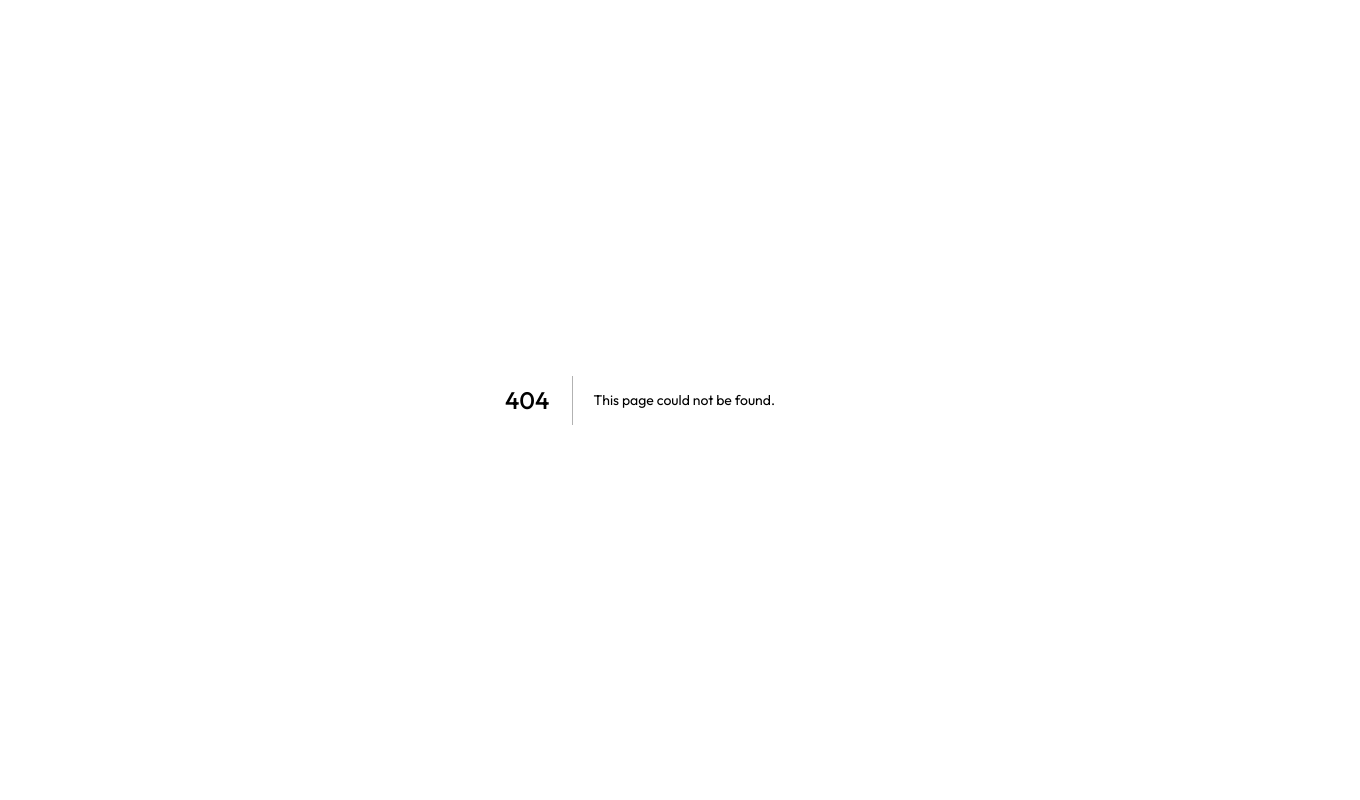
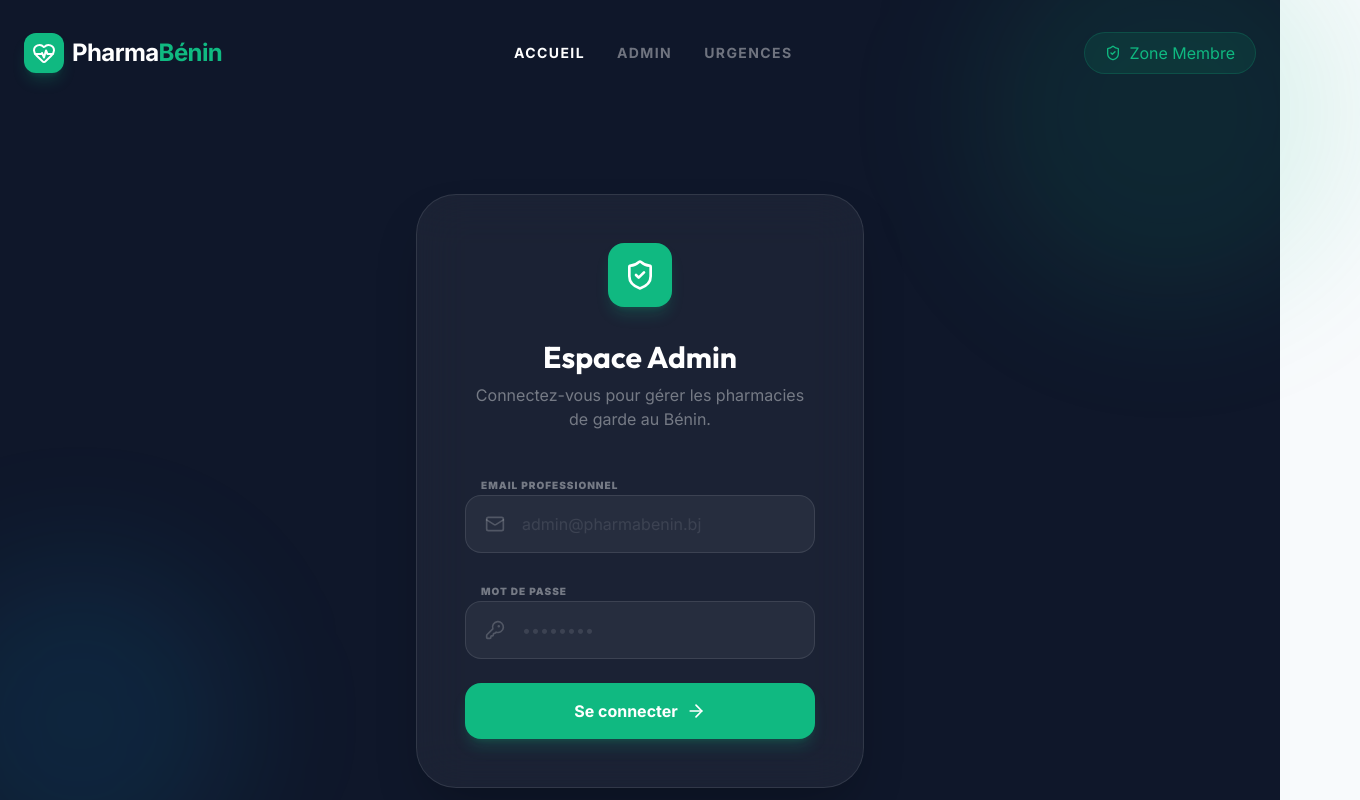
Before and after one commit to chrisregis100/pharmasite, a Next.js app: page /login in a window 1280 px wide. Before the commit this address had no page. Shown: the top 800 px of the page, 1360 px wide, since content can reach past the window. Built offline with nearby package versions, Linux system fonts and the light colour scheme; no server answers.

Commit message:
feat: Implement Supabase authentication for admin access and create a dedicated login page.

```diff
--- a/app/admin/page.tsx
+++ b/app/admin/page.tsx
@@ -1,17 +1,21 @@
 "use client";
 
 import { Pharmacy, createPharmacy, deletePharmacy, getAdminPharmacies, getAdminStats, getAllRegions, updatePharmacy } from "@/app/lib/data";
+import { supabase } from "@/app/lib/supabase";
 import { Navbar } from "@/components/Navbar";
-import { Activity, Building2, Check, Globe2, MapPin, Pencil, Phone, Plus, Search, Trash2, X } from "lucide-react";
+import { Activity, Building2, Check, Globe2, LogOut, MapPin, Pencil, Phone, Plus, Search, Trash2, X } from "lucide-react";
+import { useRouter } from "next/navigation";
 import { useEffect, useMemo, useState } from "react";
 
 export default function AdminPage() {
   const [pharmacies, setPharmacies] = useState<Pharmacy[]>([]);
   const [loading, setLoading] = useState(true);
+  const [authLoading, setAuthLoading] = useState(true);
   const [stats, setStats] = useState({ total: 0, count24h: 0, regions: 0, cities: 0 });
   const [searchTerm, setSearchTerm] = useState("");
   const [isModalOpen, setIsModalOpen] = useState(false);
   const [editingPharmacy, setEditingPharmacy] = useState<Pharmacy | null>(null);
+  const router = useRouter();
 
   // Data for form dropdowns
   const [regions, setRegions] = useState<string[]>([]);
@@ -25,9 +29,24 @@ export default function AdminPage() {
   });
 
   useEffect(() => {
+    checkAuth();
     loadData();
     loadRegions();
   }, []);
+
+  async function checkAuth() {
+    const { data: { session } } = await supabase.auth.getSession();
+    if (!session) {
+      router.push("/login");
+    } else {
+      setAuthLoading(false);
+    }
+  }
+
+  async function handleLogout() {
+    await supabase.auth.signOut();
+    router.push("/login");
+  }
 
   async function loadData() {
     setLoading(true);
@@ -108,6 +127,14 @@ export default function AdminPage() {
     setIsModalOpen(true);
   };
 
+  if (authLoading) {
+    return (
+      <div className="min-h-screen bg-secondary flex items-center justify-center">
+        <div className="animate-spin rounded-full h-12 w-12 border-b-2 border-primary"></div>
+      </div>
+    );
+  }
+
   return (
     <div className="min-h-screen bg-[#F8FAFC]">
       <div className="bg-secondary px-6 py-8">
@@ -115,9 +142,20 @@ export default function AdminPage() {
         <div className="container mx-auto mt-12">
           <div className="flex flex-col md:flex-row md:items-center justify-between gap-6">
             <div>
+              <div className="flex items-center gap-3 mb-1">
+                <span className="px-3 py-1 bg-primary/10 text-primary text-[10px] font-bold uppercase tracking-wider rounded-lg border border-primary/20">Dashboard</span>
                 <h1 className="text-3xl font-bold text-white">Gestion des Pharmacies</h1>
-              <p className="text-white/60 mt-2">Administrez la base de données des pharmacies de garde au Bénin.</p>
               </div>
+              <p className="text-white/60">Administrez la base de données des pharmacies de garde au Bénin.</p>
+            </div>
+            <div className="flex items-center gap-4">
+              <button
+                onClick={handleLogout}
+                className="bg-white/5 hover:bg-white/10 text-white/60 hover:text-white px-6 py-3 rounded-2xl transition-all flex items-center gap-2 border border-white/10"
+              >
+                <LogOut className="w-5 h-5" />
+                Déconnexion
+              </button>
               <button
                 onClick={() => {
                   setEditingPharmacy(null);
@@ -129,6 +167,7 @@ export default function AdminPage() {
                 <Plus className="w-5 h-5" />
                 Ajouter une pharmacie
               </button>
+            </div>
           </div>
         </div>
       </div>
--- /dev/null
+++ b/app/login/page.tsx
@@ -0,0 +1,118 @@
+"use client";
+
+import { supabase } from "@/app/lib/supabase";
+import { Navbar } from "@/components/Navbar";
+import { ArrowRight, KeyRound, Loader2, Mail, ShieldCheck } from "lucide-react";
+import { useRouter } from "next/navigation";
+import { useState } from "react";
+
+export default function LoginPage() {
+  const [email, setEmail] = useState("");
+  const [password, setPassword] = useState("");
+  const [loading, setLoading] = useState(false);
+  const [error, setError] = useState<string | null>(null);
+  const router = useRouter();
+
+  const handleLogin = async (e: React.FormEvent) => {
+    e.preventDefault();
+    setLoading(true);
+    setError(null);
+
+    const { error } = await supabase.auth.signInWithPassword({
+      email,
+      password,
+    });
+
+    if (error) {
+      setError("Identifiants invalides ou erreur de connexion.");
+      setLoading(false);
+    } else {
+      router.push("/admin");
+    }
+  };
+
+  return (
+    <div className="min-h-screen bg-secondary flex flex-col">
+      <div className="container mx-auto px-6 py-8">
+        <Navbar />
+      </div>
+
+      <div className="flex-grow flex items-center justify-center p-6 pb-24">
+        <div className="absolute top-0 right-0 -mr-20 -mt-20 w-96 h-96 bg-primary/10 rounded-full blur-3xl" />
+        <div className="absolute bottom-0 left-0 -ml-20 -mb-20 w-80 h-80 bg-medical/10 rounded-full blur-3xl" />
+
+        <div className="w-full max-w-md relative z-10">
+          <div className="bg-white/5 backdrop-blur-xl border border-white/10 p-8 md:p-12 rounded-[2.5rem] shadow-2xl">
+            <div className="flex justify-center mb-8">
+              <div className="w-16 h-16 bg-primary rounded-2xl flex items-center justify-center shadow-lg shadow-primary/20">
+                <ShieldCheck className="w-8 h-8 text-white" />
+              </div>
+            </div>
+
+            <div className="text-center mb-10">
+              <h1 className="text-3xl font-bold text-white mb-2">Espace Admin</h1>
+              <p className="text-white/40">Connectez-vous pour gérer les pharmacies de garde au Bénin.</p>
+            </div>
+
+            <form onSubmit={handleLogin} className="space-y-6">
+              <div className="space-y-2">
+                <label className="text-[10px] uppercase font-black text-white/40 tracking-widest ml-4">Email Professionnel</label>
+                <div className="relative">
+                  <Mail className="absolute left-5 top-1/2 -translate-y-1/2 w-5 h-5 text-white/20" />
+                  <input
+                    required
+                    type="email"
+                    value={email}
+                    onChange={(e) => setEmail(e.target.value)}
+                    placeholder="admin@pharmabenin.bj"
+                    className="w-full pl-14 pr-6 py-4 bg-white/5 border border-white/10 rounded-2xl focus:outline-none focus:ring-2 focus:ring-primary/40 transition-all text-white placeholder:text-white/10"
+                  />
+                </div>
+              </div>
+
+              <div className="space-y-2">
+                <label className="text-[10px] uppercase font-black text-white/40 tracking-widest ml-4">Mot de passe</label>
+                <div className="relative">
+                  <KeyRound className="absolute left-5 top-1/2 -translate-y-1/2 w-5 h-5 text-white/20" />
+                  <input
+                    required
+                    type="password"
+                    value={password}
+                    onChange={(e) => setPassword(e.target.value)}
+                    placeholder="••••••••"
+                    className="w-full pl-14 pr-6 py-4 bg-white/5 border border-white/10 rounded-2xl focus:outline-none focus:ring-2 focus:ring-primary/40 transition-all text-white placeholder:text-white/10"
+                  />
+                </div>
+              </div>
+
+              {error && (
+                <div className="bg-red-500/10 border border-red-500/20 text-red-400 p-4 rounded-xl text-sm font-bold text-center">
+                  {error}
+                </div>
+              )}
+
+              <button
+                disabled={loading}
+                type="submit"
+                className="w-full bg-primary hover:bg-emerald-400 disabled:bg-primary/50 text-white font-bold py-4 rounded-2xl transition-all shadow-lg shadow-primary/20 flex items-center justify-center gap-2 group"
+              >
+                {loading ? (
+                  <Loader2 className="w-5 h-5 animate-spin" />
+                ) : (
+                  <>
+                    <span>Se connecter</span>
+                    <ArrowRight className="w-5 h-5 group-hover:translate-x-1 transition-transform" />
+                  </>
+                )}
+              </button>
+            </form>
+          </div>
+
+          <p className="text-center mt-8 text-white/20 text-xs font-medium">
+            &copy; 2026 PharmaBénin - Accès sécurisé réservé aux administrateurs.
+          </p>
+        </div>
+      </div>
+    </div>
+  );
+}
```
Lines whose indentation alone changed are shown as unchanged.
